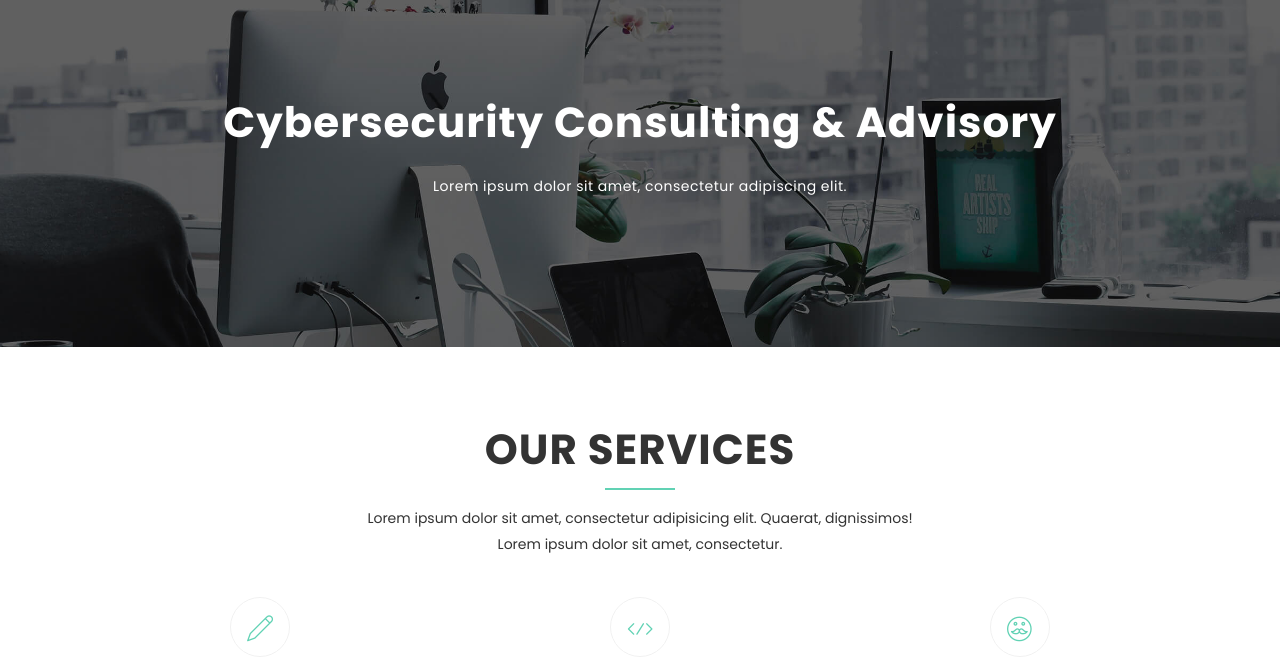
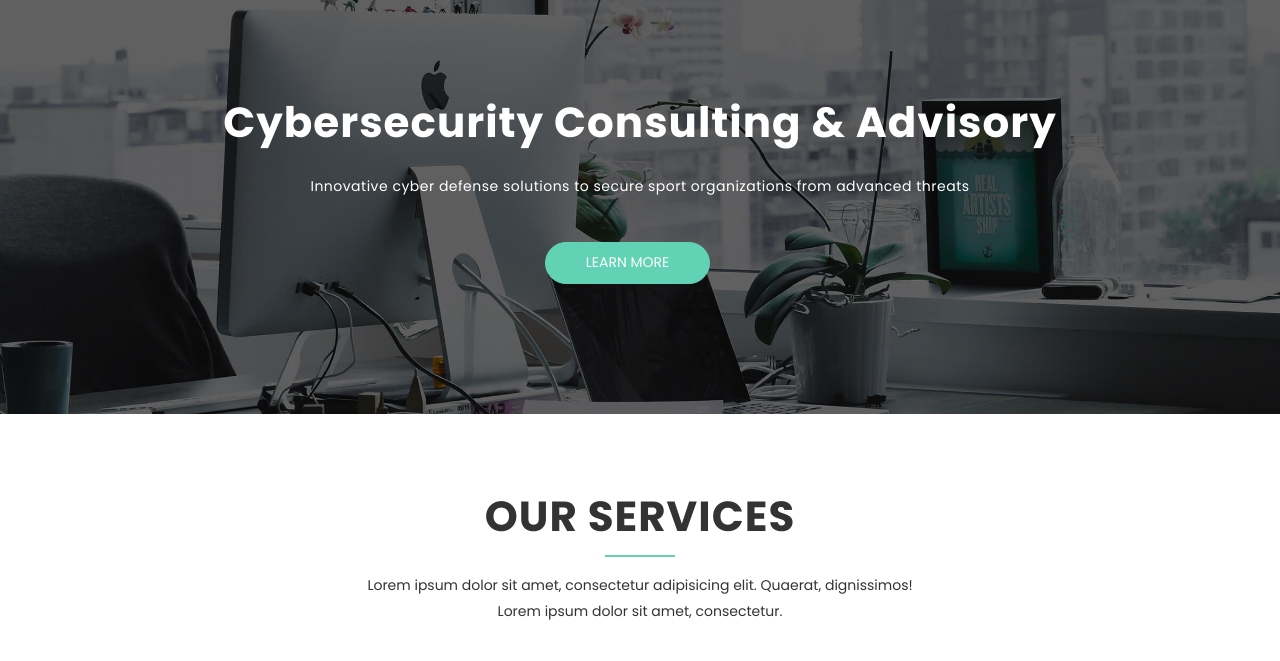
Before and after one commit to ayod17/ayod17.github.io, a plain HTML site: page index.html in a window 1280 px wide. Shown: the part 100-761 px from the top of the page. Drawn offline with Linux system fonts and the light colour scheme.

Commit message:
initial commit

```diff
--- a/index.html
+++ b/index.html
@@ -103,8 +103,8 @@
           <div class="col-md-10">
             <div class="contents text-center">
               <h1 class="wow fadeInDown" data-wow-duration="1000ms" data-wow-delay="0.3s">Cybersecurity Consulting & Advisory</h1>
-              <p class="lead  wow fadeIn" data-wow-duration="1000ms" data-wow-delay="400ms">Lorem ipsum dolor sit amet, consectetur adipiscing elit. </p>
-              <!--a href="#" class="btn btn-common wow fadeInUp" data-wow-duration="1000ms" data-wow-delay="400ms">Download</a-->
+              <p class="lead  wow fadeIn" data-wow-duration="1000ms" data-wow-delay="400ms">Innovative cyber defense solutions to secure sport organizations from advanced threats </p>
+              <a href="#" class="btn btn-common wow fadeInUp" data-wow-duration="1000ms" data-wow-delay="400ms">Learn More</a>
             </div>
           </div>
         </div>
```
